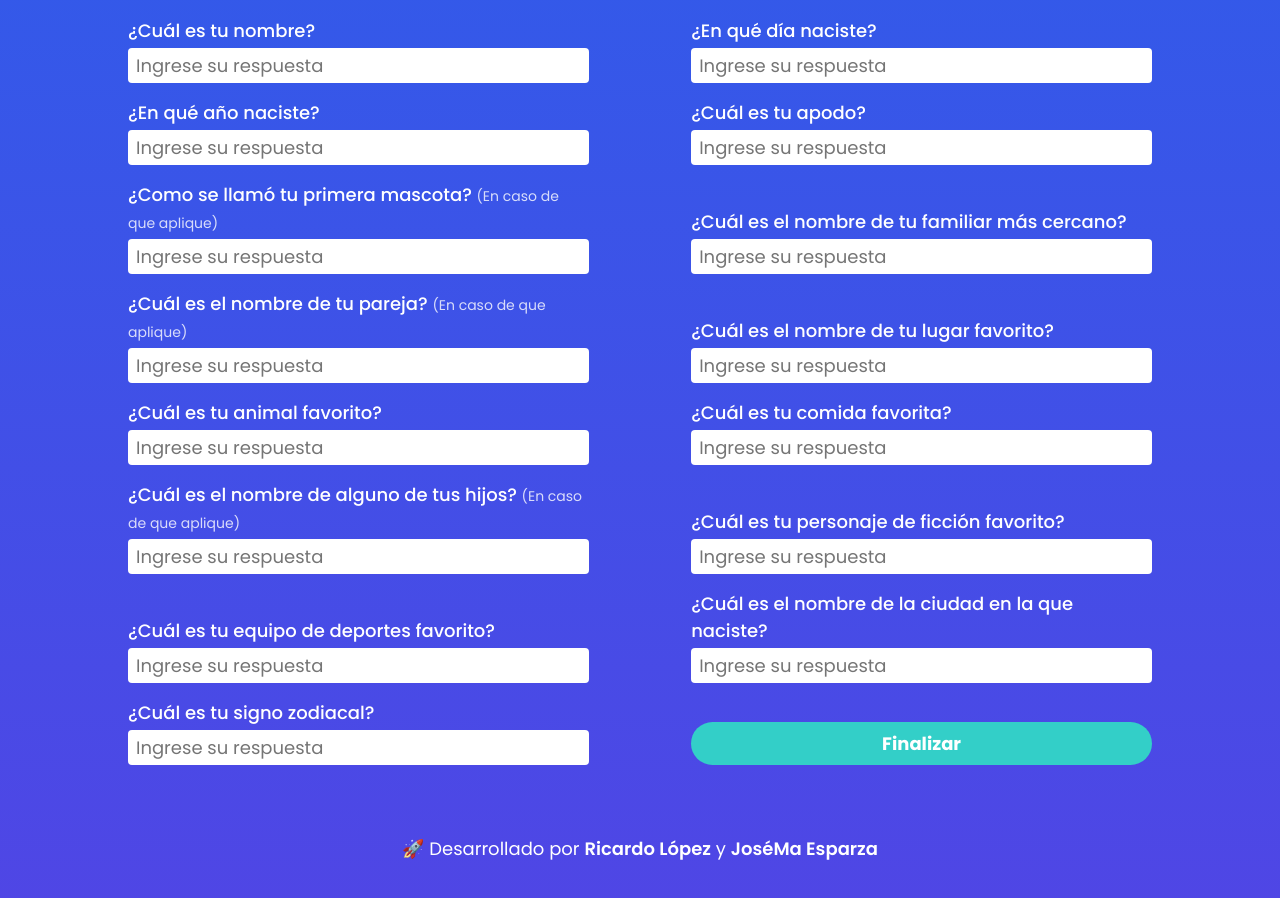
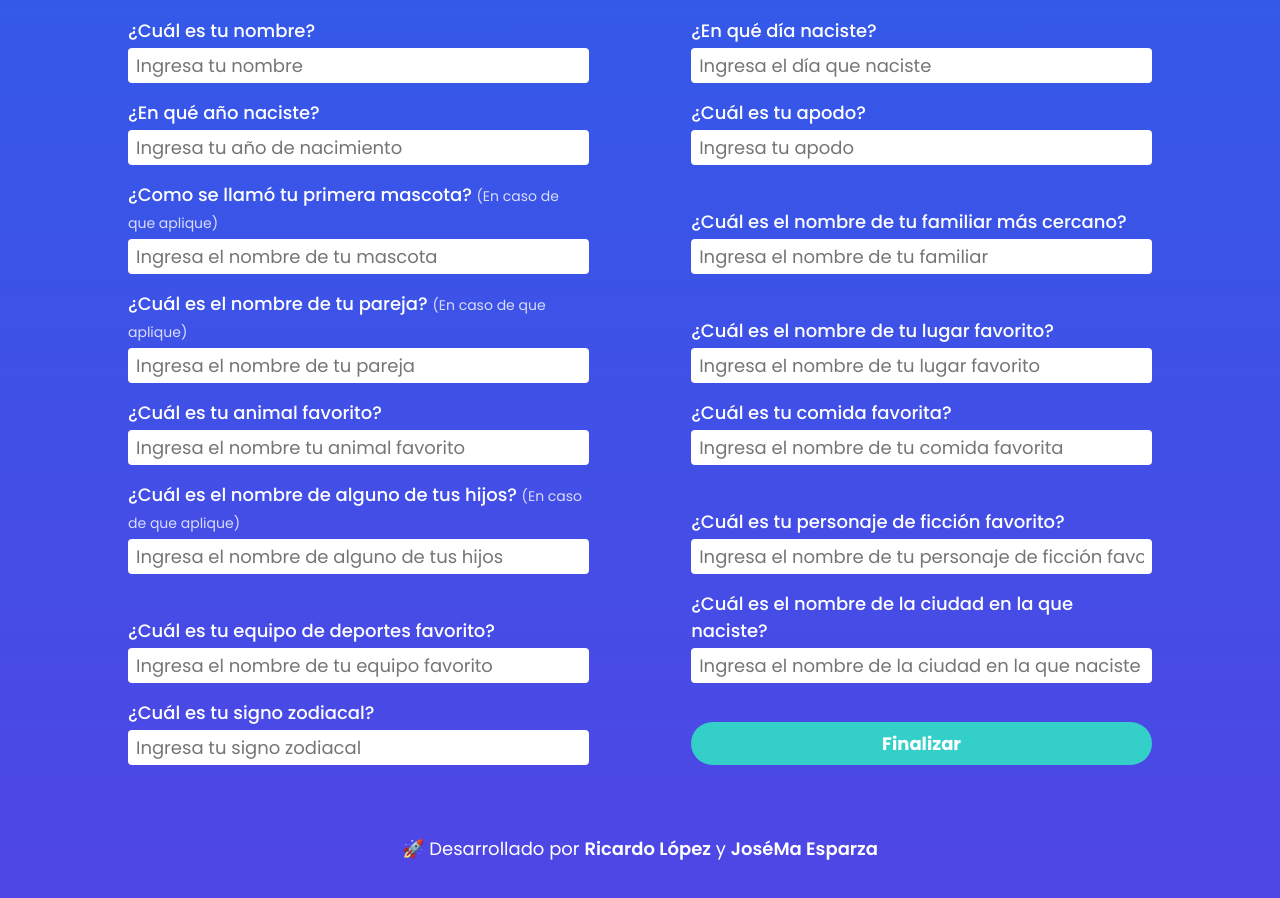
Before and after one commit to ricklogar/miciberdefensa, a React app: page / in a window 1280 px wide. Shown: the part 500-1398 px from the top of the page. Built offline with nearby package versions, Linux system fonts and the light colour scheme.

Commit message:
accessibility: ♿️ improve accesibility on form

```diff
--- a/src/components/Questions.jsx
+++ b/src/components/Questions.jsx
@@ -10,7 +10,7 @@
           <input
             type='text'
             name='name'
-            placeholder='Ingrese su respuesta'
+            placeholder='Ingresa tu nombre'
             id='Input-Q1'
             required
             autoComplete='true'
@@ -21,7 +21,7 @@
           <input
             type='number'
             name='birth-day'
-            placeholder='Ingrese su respuesta'
+            placeholder='Ingresa el día que naciste'
             id='Input-Q2'
             required
           />
@@ -31,7 +31,7 @@
           <input
             type='number'
             name='birth-year'
-            placeholder='Ingrese su respuesta'
+            placeholder='Ingresa tu año de nacimiento'
             id='Input-Q3'
             required
           />
@@ -41,7 +41,7 @@
           <input
             type='text'
             name='nickname'
-            placeholder='Ingrese su respuesta'
+            placeholder='Ingresa tu apodo'
             id='Input-Q4'
             required
           />
@@ -53,7 +53,7 @@
           <input
             type='text'
             name='pet-name'
-            placeholder='Ingrese su respuesta'
+            placeholder='Ingresa el nombre de tu mascota'
             id='Input-Q5'
             required
           />
@@ -63,7 +63,7 @@
           <input
             type='text'
             name='close-relative'
-            placeholder='Ingrese su respuesta'
+            placeholder='Ingresa el nombre de tu familiar'
             id='Input-Q6'
             required
           />
@@ -75,7 +75,7 @@
           <input
             type='text'
             name='couple-name'
-            placeholder='Ingrese su respuesta'
+            placeholder='Ingresa el nombre de tu pareja'
             id='Input-Q7'
             required
           />
@@ -85,7 +85,7 @@
           <input
             type='text'
             name='fav-place'
-            placeholder='Ingrese su respuesta'
+            placeholder='Ingresa el nombre de tu lugar favorito'
             id='Input-Q8'
             required
           />
@@ -95,7 +95,7 @@
           <input
             type='text'
             name='fav-animal'
-            placeholder='Ingrese su respuesta'
+            placeholder='Ingresa el nombre tu animal favorito'
             id='Input-Q9'
             required
           />
@@ -105,7 +105,7 @@
           <input
             type='text'
             name='fav-food'
-            placeholder='Ingrese su respuesta'
+            placeholder='Ingresa el nombre de tu comida favorita'
             id='Input-Q10'
             required
           />
@@ -117,7 +117,7 @@
           <input
             type='text'
             name='child-name'
-            placeholder='Ingrese su respuesta'
+            placeholder='Ingresa el nombre de alguno de tus hijos'
             id='Input-Q11'
             required
           />
@@ -127,7 +127,7 @@
           <input
             type='text'
             name='fav-sci-fi-character'
-            placeholder='Ingrese su respuesta'
+            placeholder='Ingresa el nombre de tu personaje de ficción favorito'
             id='Input-Q12'
             required
           />
@@ -137,7 +137,7 @@
           <input
             type='text'
             name='fav-sports-team'
-            placeholder='Ingrese su respuesta'
+            placeholder='Ingresa el nombre de tu equipo favorito'
             id='Input-Q13'
             required
           />
@@ -147,7 +147,7 @@
           <input
             type='text'
             name='hometown'
-            placeholder='Ingrese su respuesta'
+            placeholder='Ingresa el nombre de la ciudad en la que naciste'
             id='Input-Q14'
             required
           />
@@ -157,7 +157,7 @@
           <input
             type='text'
             name='zodiac'
-            placeholder='Ingrese su respuesta'
+            placeholder='Ingresa tu signo zodiacal'
             id='Input-Q15'
             required
           />
```
